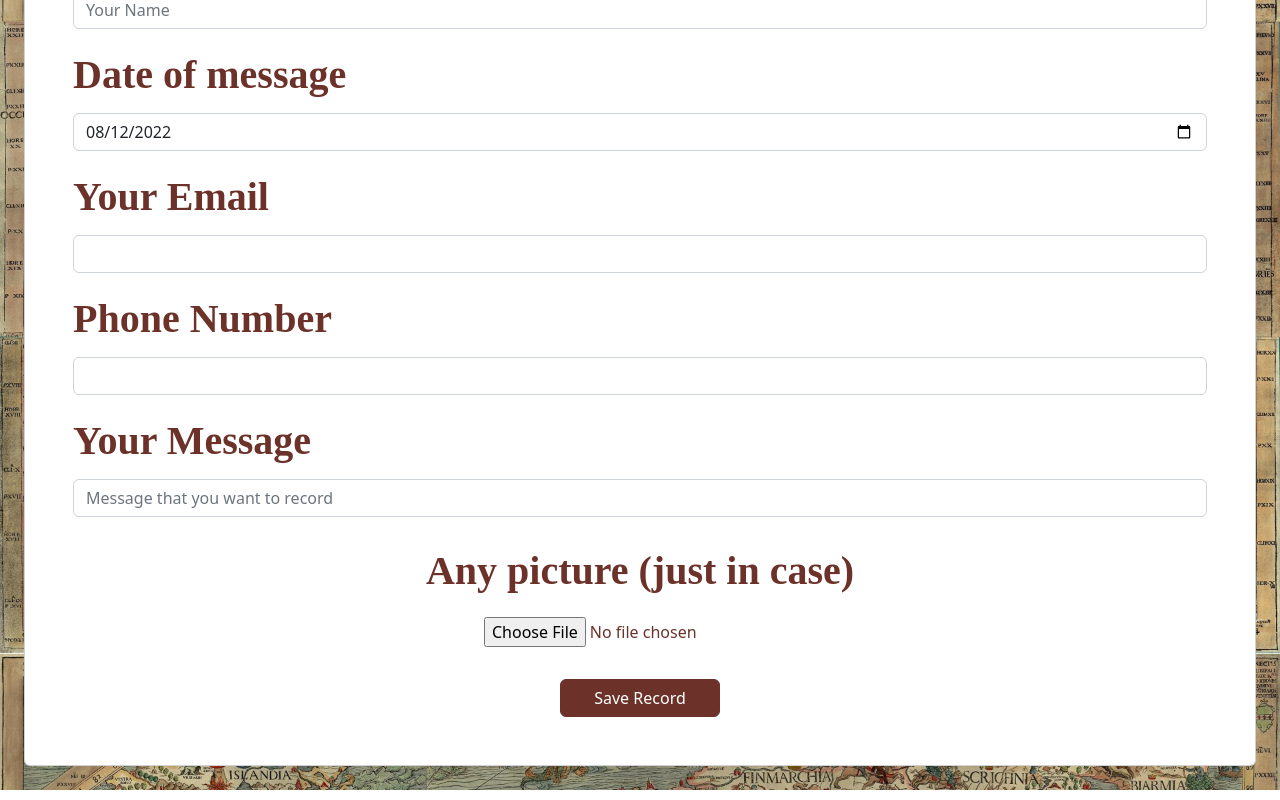
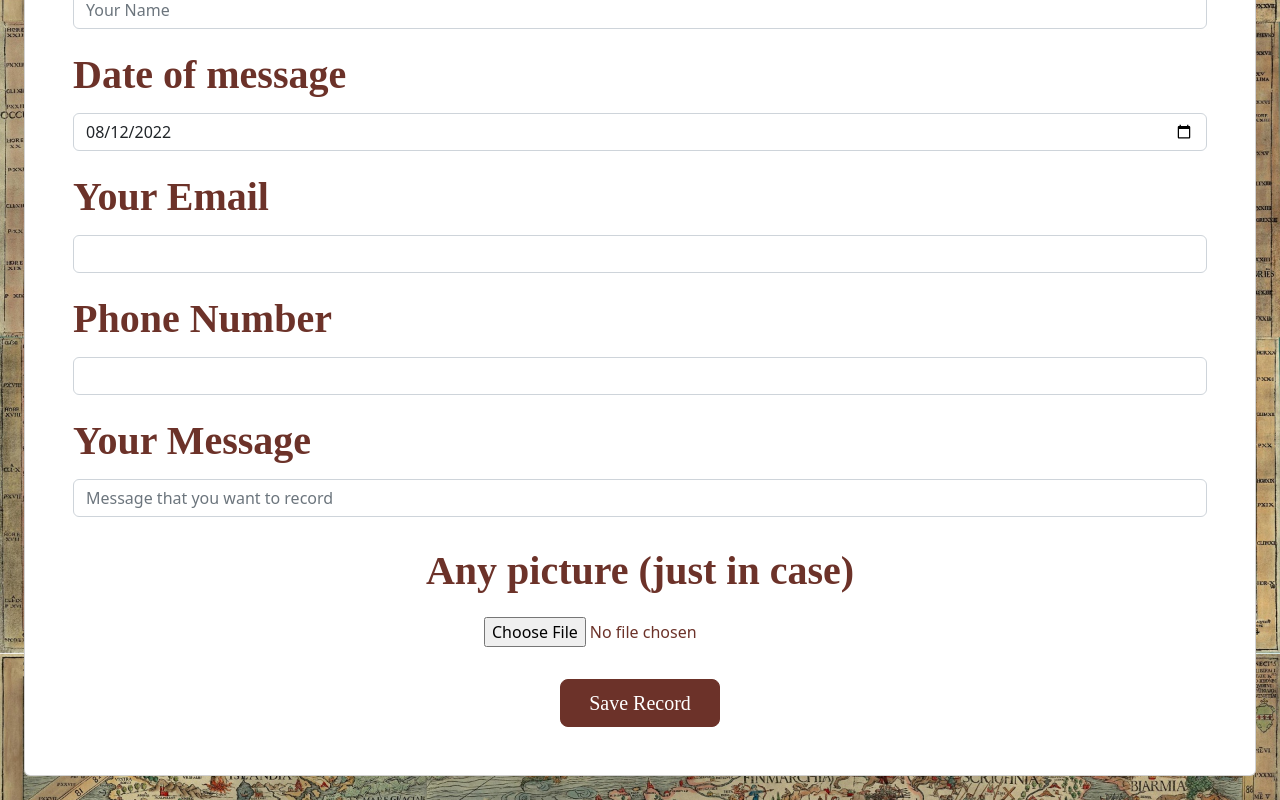
Before and after one commit to khoale38/typescript-practice, a React (Create React App) app: page / in a window 1280 px wide. Shown: the part 294-1094 px from the top of the page. Built offline with nearby package versions, Linux system fonts and the light colour scheme; a web font is replaced by a local one.

Commit message:
update font style

```diff
--- a/src/components/Card.tsx
+++ b/src/components/Card.tsx
@@ -163,7 +163,7 @@ const Card: React.FC = () => {
       </div>
       <div className="d-flex justify-content-center">
         <button
-          className="btn   custombutton"
+          className="btn font-text btn-lg  custombutton  "
           type="submit"
           onClick={(e) => {
             ProfileService.create(form);
--- a/src/styles/Home.scss
+++ b/src/styles/Home.scss
@@ -44,6 +44,7 @@
 .custombutton {
   color: #fff !important;
   width: 10rem;
+
   border-color: #6c3229 !important;
   background-color: #6c3229 !important;
 }
@@ -70,6 +71,6 @@
 }
 
 .font-text {
-  font-family: "Quattrocento";
+  font-family: "Quattrocento" !important;
 
 }
```
Also changed, not shown: src/components/dist/Card.js.
